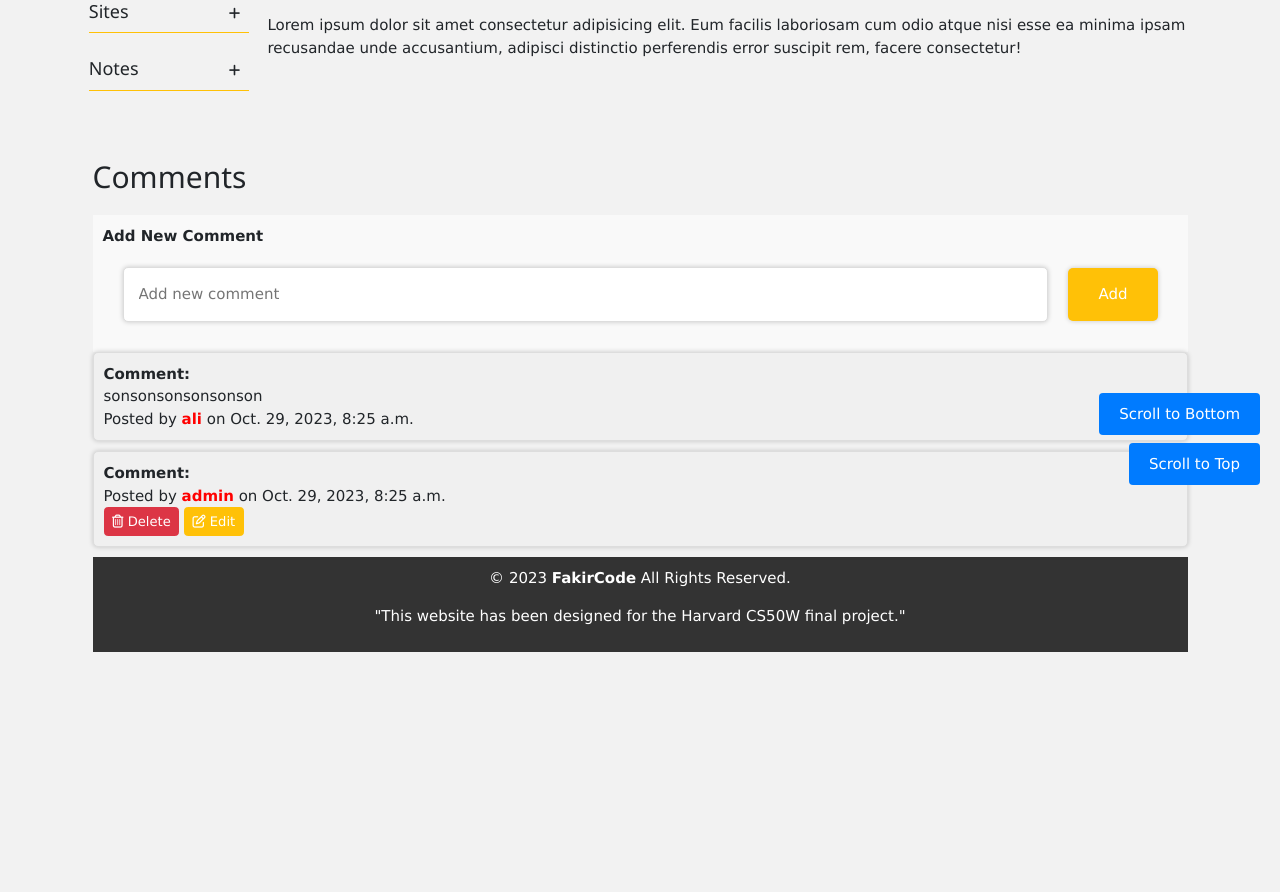
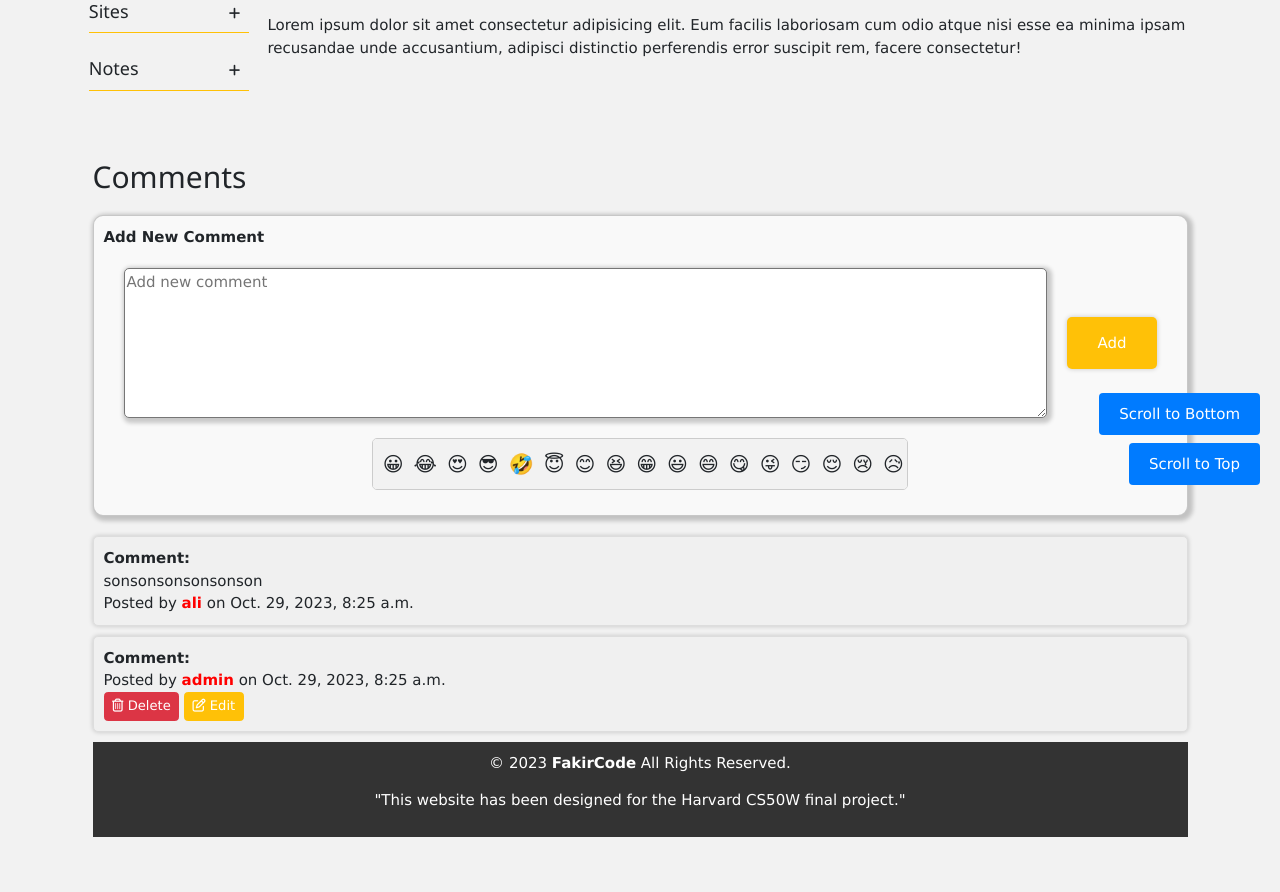
Before and after one commit to FakirHerif/capstone-cs50w, a Django app: page /input/2/1/ in a window 1280 px wide. Shown: the part 295-1187 px from the top of the page. Before the commit the page ends 947 px from the top, so only its background shows below. Run offline with Django 3.2, Linux system fonts and the light colour scheme; a user stored in the database is signed in; data comes from the database, SQL or seed files in the repository; both versions use the stored data as it was after the commit; data that the repository does not hold is empty; some libraries are stand-ins or nearby versions.

Commit message:
emojis were added for comments and the comment box style was changed in input.html

```diff
--- a/capstone/static/capstone/styles.css
+++ b/capstone/static/capstone/styles.css
@@ -227,6 +227,10 @@ footer {
 
 #newComment {
     margin-right: 20px;
+    height: 150px;
+    width: 100%;
+    box-shadow: 2px 2px 4px 3px rgba(0, 0, 0, 0.2);
+    border-radius: 5px;
 }
 
 .scroll-to-top-button {
@@ -247,9 +251,9 @@ footer {
 
 .scroll-to-bottom-button {
     position: fixed;
-    bottom: 70px; /* Scroll to Top butonunun üstüne gelecek mesafe */
+    bottom: 70px;
     right: 20px;
-    z-index: 9998; /* Scroll to Top butonunun üstünde olmasını sağlar */
+    z-index: 9998;
     background-color: #007bff;
     color: #fff;
     border: none;
@@ -261,3 +265,44 @@ footer {
   .scroll-to-bottom-button:hover {
     background-color: #0056b3;
   }
+
+#emoji-container {
+    background-color: #f2f2f2;
+    padding: 10px;
+    border: 1px solid #ccc;
+    border-radius: 5px;
+    width: 50%;
+    margin: 15px auto;
+    overflow: auto;
+    max-height: 500px;
+}
+
+.emoji-box {
+    display: flex;
+    align-items: center;
+    width: 50%;
+}
+
+.emoji-option {
+    font-size: 20px;
+    margin-right: 10px;
+    cursor: pointer;
+    transition: transform 0.2s;
+}
+
+.emoji-option:active {
+    opacity: 0.5;
+}
+
+#comment-form {
+    border-radius: 10px;
+    border: 1px solid rgba(0, 0, 0, 0.2);;
+    margin-bottom: 20px;
+    box-shadow: 2px 2px 4px 3px rgba(0, 0, 0, 0.2);
+
+}
+
+.comment-message {
+    word-wrap: break-word; /* Kelimeleri kır */
+    white-space: pre-wrap; /* Boşlukları koru */
+}
--- a/capstone/templates/capstone/input.html
+++ b/capstone/templates/capstone/input.html
@@ -155,10 +155,45 @@
         {% csrf_token %}
         <label for="newComment">Add New Comment</label>
         <div class="form-group" id="add-comment-container">
-            <input type="text" name="newComment" placeholder="Add new comment" id="newComment">
+            <textarea type="text" name="newComment" placeholder="Add new comment" id="newComment"></textarea>
             <button type="submit" class="btn btn-warning">Add</button>
         </div>
+        <div id="emoji-container">
+            <div class="emoji-box">
+                <div class="emoji-option">😀</div>
+                <div class="emoji-option">😂</div>
+                <div class="emoji-option">😍</div>
+                <div class="emoji-option">😎</div>
+                <div class="emoji-option">🤣</div>
+                <div class="emoji-option">😇</div>
+                <div class="emoji-option">😊</div>
+                <div class="emoji-option">😆</div>
+                <div class="emoji-option">😁</div>
+                <div class="emoji-option">😃</div>
+                <div class="emoji-option">😄</div>
+                <div class="emoji-option">😋</div>
+                <div class="emoji-option">😜</div>
+                <div class="emoji-option">😏</div>
+                <div class="emoji-option">😌</div>
+                <div class="emoji-option">😢</div>
+                <div class="emoji-option">😥</div>
+                <div class="emoji-option">😭</div>
+                <div class="emoji-option">😡</div>
+                <div class="emoji-option">😤</div>
+                <div class="emoji-option">❤️</div>
+                <div class="emoji-option">👍</div>
+                <div class="emoji-option">🎉</div>
+                <div class="emoji-option">👏</div>
+                <div class="emoji-option">🌟</div>
+                <div class="emoji-option">🔥</div>
+                <div class="emoji-option">🍕</div>
+                <div class="emoji-option">🌸</div>
+                <div class="emoji-option">🎈</div>
+                <div class="emoji-option">🚀</div>
+            </div>
+        </div>
     </form>
+
 {% endif %}
 <ul id="comment-list" class="list-group">
     {% for comment in allComments %}
@@ -677,6 +712,27 @@ scrollBottomButton.addEventListener("click", () => {
   });
 });
 
+document.querySelectorAll('.emoji-option').forEach(function(emojiOption) {
+    emojiOption.addEventListener('click', function() {
+        const emoji = emojiOption.textContent;
+        const newCommentInput = document.getElementById('newComment');
+        newCommentInput.value += emoji;
+    });
+});
 
+
+const emojiOptions = document.querySelectorAll('.emoji-option');
+
+emojiOptions.forEach(emoji => {
+    emoji.addEventListener('click', () => {
+        // Tıkladığınızda küçültme efekti ekleyin
+        emoji.style.transform = 'scale(0.9)';
+
+        // 0.1 saniye sonra efekti kaldırın
+        setTimeout(() => {
+            emoji.style.transform = 'scale(1)';
+        }, 100);
+    });
+});
 </script>
 {% endblock %}
```
Also changed, not shown: db.sqlite3.
